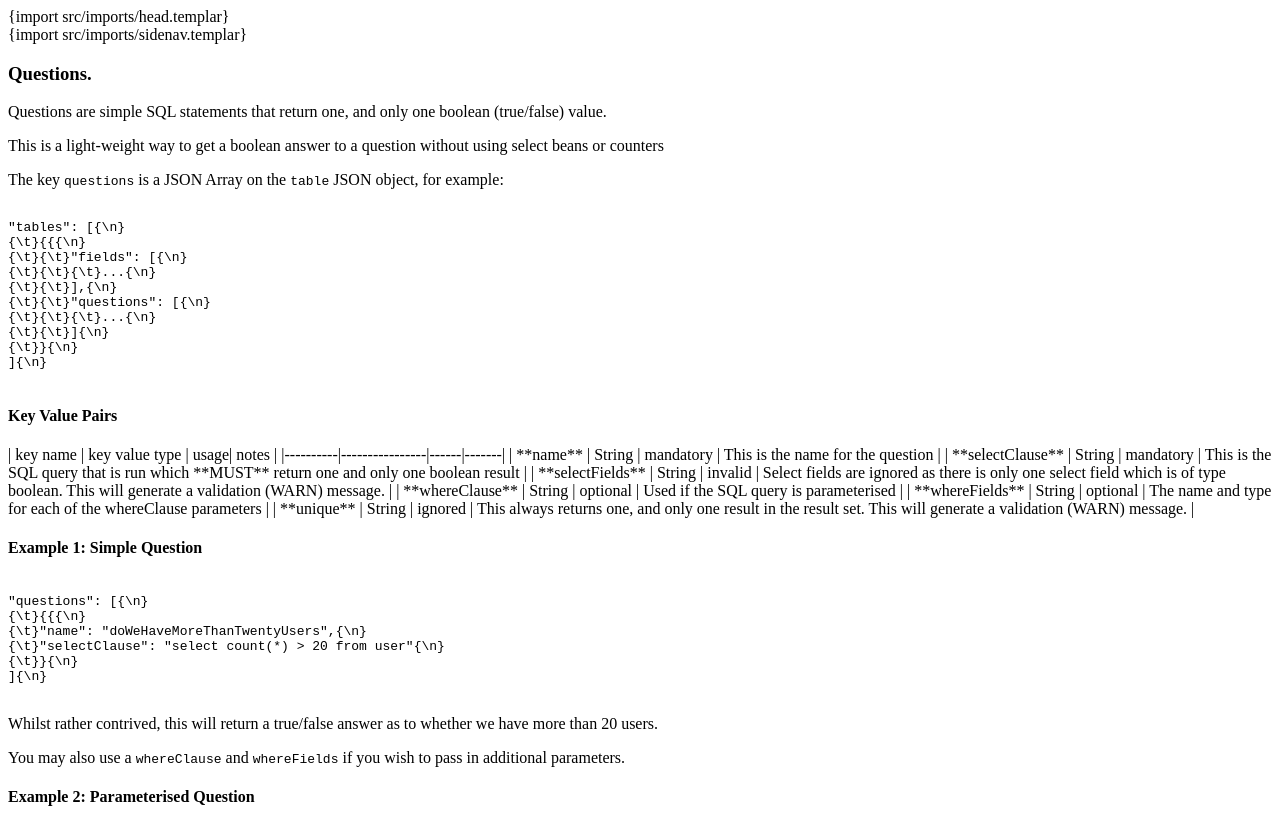
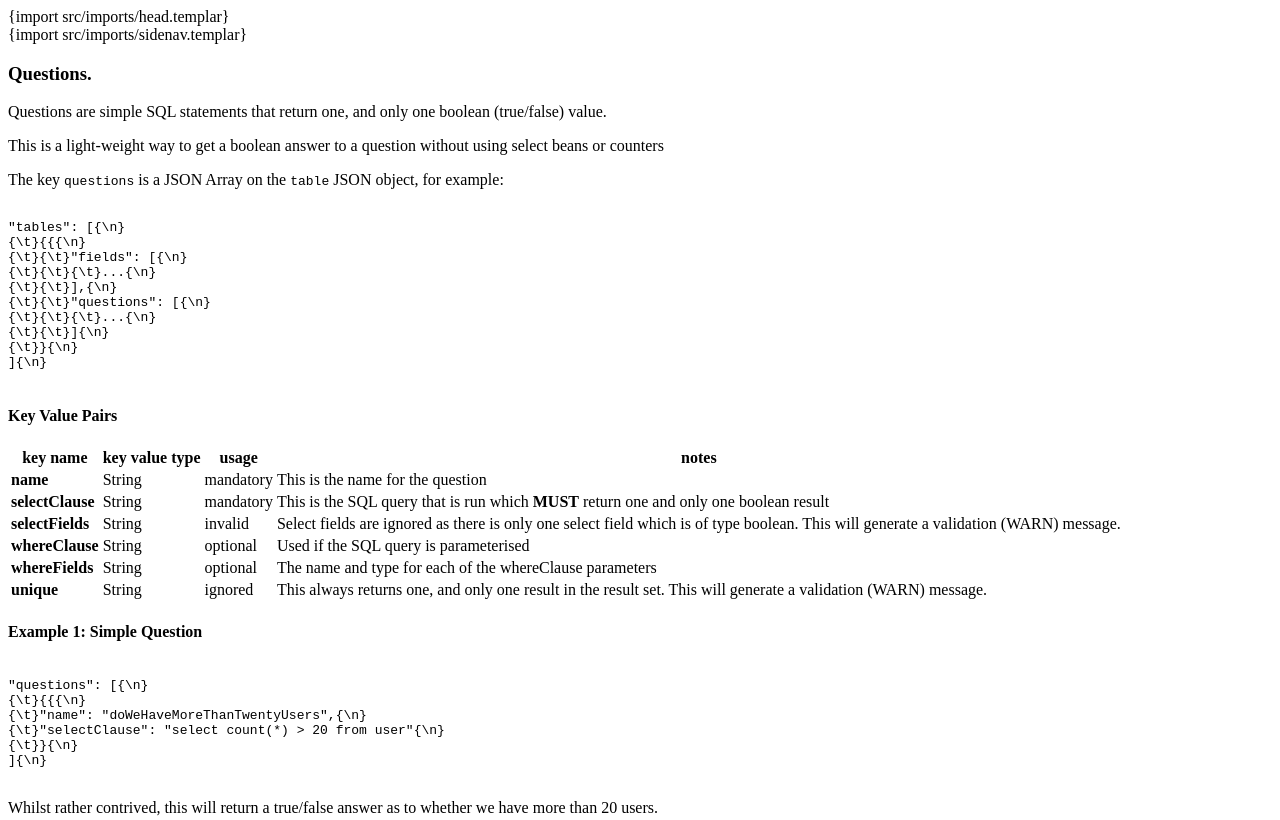
Before and after one commit to synapticloop/h2zero, a plain HTML site: page src/questions.html in a window 1280 px wide. Shown: the top 820 px of the page. Drawn offline with Linux system fonts and the light colour scheme; files whose address does not match are found by name.

Commit message:
updated documentation

```diff
--- a/src/questions.html
+++ b/src/questions.html
@@ -29,14 +29,54 @@
 
 			<h4>Key Value Pairs</h4>
 
-			| key name | key value type | usage| notes |
-			|----------|----------------|------|-------|
-			| **name** | String | mandatory | This is the name for the question |
-			| **selectClause** | String | mandatory | This is the SQL query that is run which **MUST** return one and only one boolean result |
-			| **selectFields** | String | invalid | Select fields are ignored as there is only one select field which is of type boolean.  This will generate a validation (WARN) message. |
-			| **whereClause** | String | optional | Used if the SQL query is parameterised |
-			| **whereFields** | String | optional | The name and type for each of the whereClause parameters |
-			| **unique** | String | ignored | This always returns one, and only one result in the result set.  This will generate a validation (WARN) message. |
+			<table>
+				<thead>
+					<tr>
+						<th>key name</th>
+						<th>key value type</th>
+						<th>usage</th>
+						<th>notes</th>
+						</tr>
+				</thead>
+			<tbody>
+				<tr>
+					<td><strong>name</strong></td>
+					<td>String</td>
+					<td>mandatory</td>
+					<td>This is the name for the question</td>
+				</tr>
+				<tr>
+					<td><strong>selectClause</strong></td>
+					<td>String</td>
+					<td>mandatory</td>
+					<td>This is the SQL query that is run which <strong>MUST</strong> return one and only one boolean result</td>
+				</tr>
+				<tr>
+					<td><strong>selectFields</strong></td>
+					<td>String</td>
+					<td>invalid</td>
+					<td>Select fields are ignored as there is only one select field which is of type boolean.  This will generate a validation (WARN) message.</td>
+				</tr>
+				<tr>
+					<td><strong>whereClause</strong></td>
+					<td>String</td>
+					<td>optional</td>
+					<td>Used if the SQL query is parameterised</td>
+				</tr>
+				<tr>
+					<td><strong>whereFields</strong></td>
+					<td>String</td>
+					<td>optional</td>
+					<td>The name and type for each of the whereClause parameters</td>
+				</tr>
+				<tr>
+					<td><strong>unique</strong></td>
+					<td>String</td>
+					<td>ignored</td>
+					<td>This always returns one, and only one result in the result set.  This will generate a validation (WARN) message.</td>
+				</tr>
+				</tbody>
+			</table>
 
 			<h4>Example 1: Simple Question</h4>
 
```
Also changed, not shown: questions.html (+1 -1 lines).
